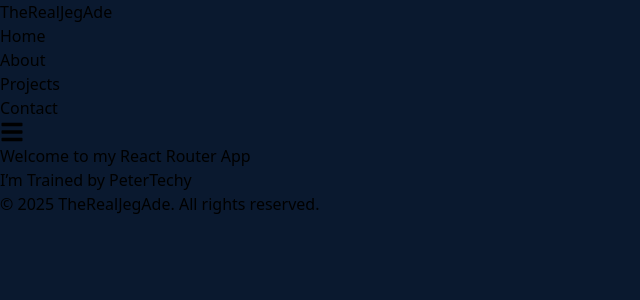
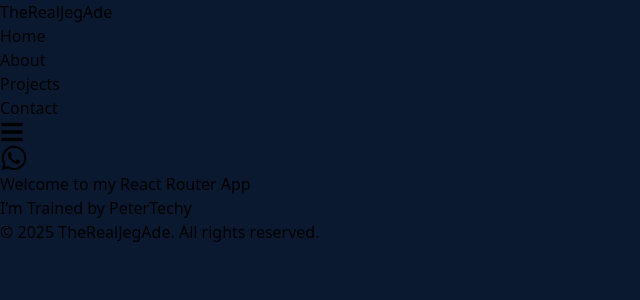
Before and after one commit to Adexjames1994/Day11-routing-myPortfoilo, a React (Vite) app: page / in a window 1280 px wide. Shown: the top 300 px of the page, without its empty margins (0-640 px from the left). Built offline with nearby package versions, Linux system fonts and the light colour scheme.

Commit message:
added whatsapp

```diff
--- a/package.json
+++ b/package.json
@@ -13,7 +13,7 @@
     "aos": "^2.3.4",
     "react": "^19.1.0",
     "react-dom": "^19.1.0",
-    "react-icons": "^5.5.0",
+    "react-icons": "^5.6.0",
     "react-router-dom": "^7.7.0"
   },
   "devDependencies": {
--- a/src/App.jsx
+++ b/src/App.jsx
@@ -10,6 +10,7 @@ import NotFound from './pages/NotFound'
 import AOS from 'aos'
 import 'aos/dist/aos.css'
 import useTawk from "../src/hooks/useTawk";
+import WhatsAppButton from './Components/WhatsAppButton'
 
 
 
@@ -32,6 +33,7 @@ const App = () => {
   return (
     <>
       <Navbar />
+      <WhatsAppButton />
       <div className="p-6 min-h-[80vh]">
         <Routes>
           <Route path='/' element={<Home/>}/>
--- /dev/null
+++ b/src/Components/WhatsAppButton.jsx
@@ -0,0 +1,21 @@
+import { FaWhatsapp } from "react-icons/fa";
+
+const WhatsAppButton = () => {
+  const phoneNumber = "2349130409941"; // Replace with your actual phone number
+  const message = "Hi, I’d like to work with you";
+
+  const url = `https://wa.me/${phoneNumber}?text=${encodeURIComponent(message)}`;
+
+  return (
+    <a
+      href={url}
+      target="_blank"
+      rel="noopener noreferrer"
+      className="fixed bottom-6 right-6 z-50 flex items-center justify-center w-14 h-14 bg-green-500 text-white rounded-full shadow-xl hover:bg-green-600 transition-all duration-300 animate-bounce"
+    >
+      <FaWhatsapp size={28} />
+    </a>
+  );
+};
+
+export default WhatsAppButton;
```
Also changed, not shown: 1 other file (tests, documents, lock files or other folders).
